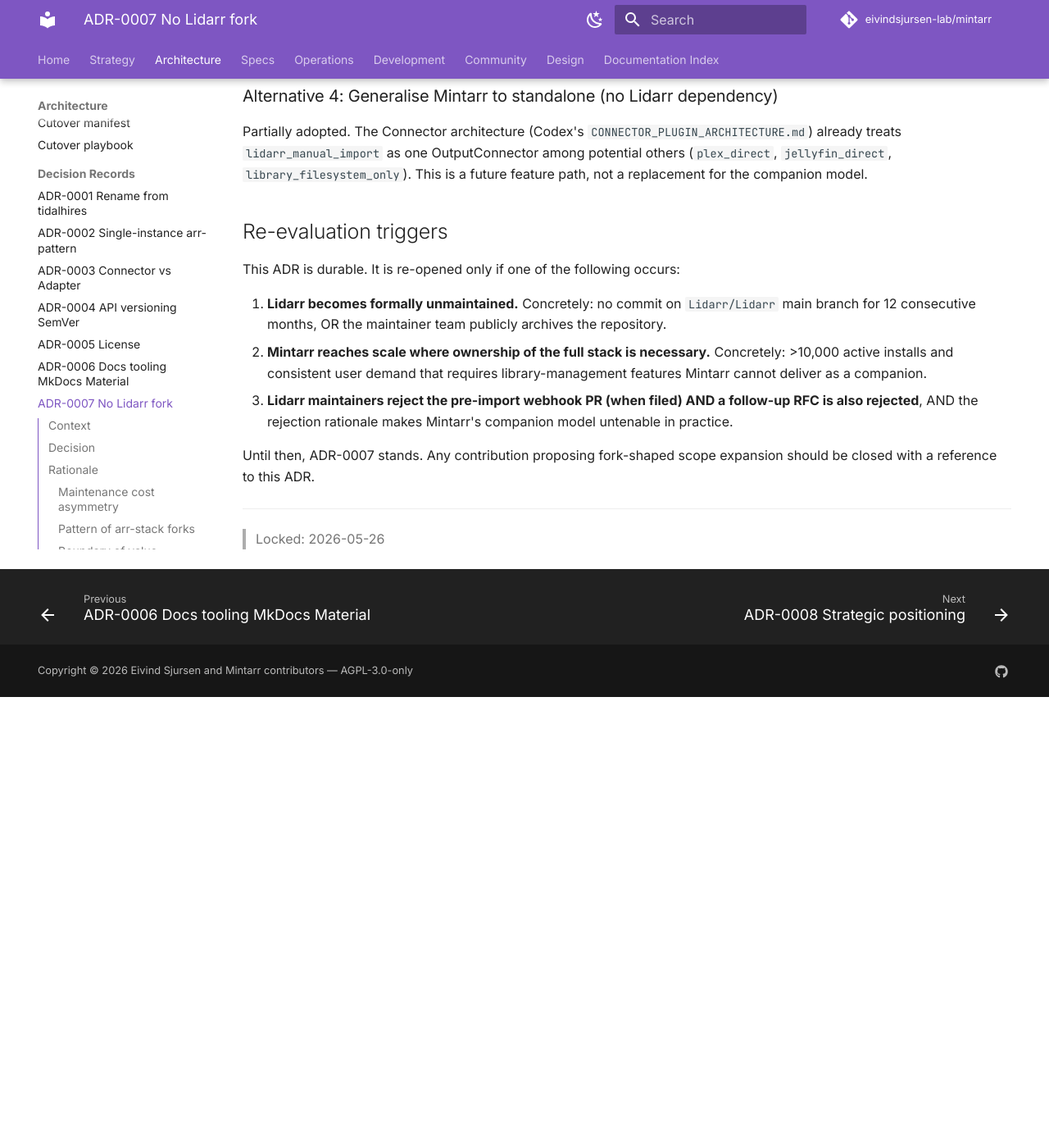
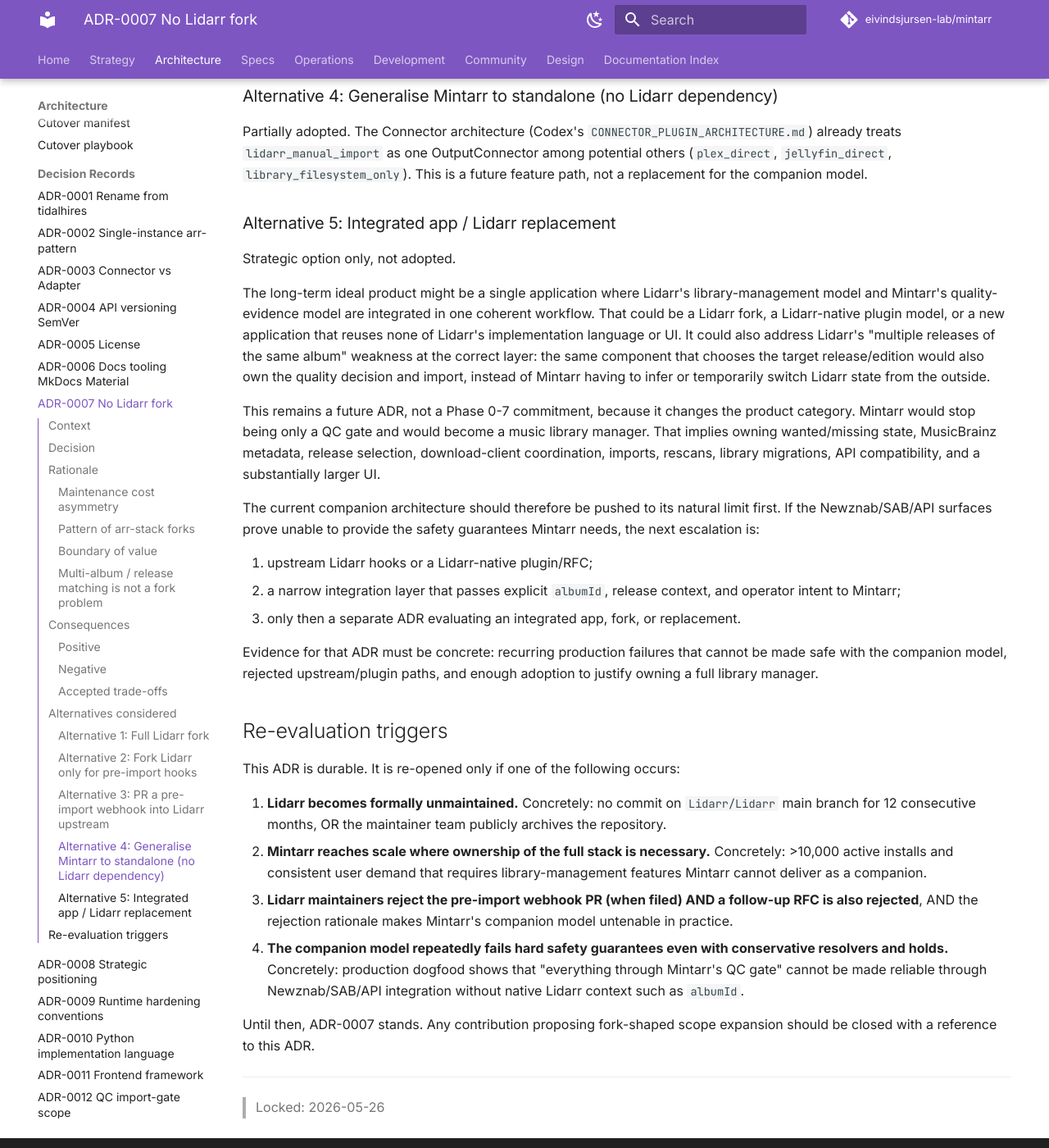
Before and after one commit to VectorOfDoubt/mintarr, an MkDocs documentation site: the page built from docs/architecture/adr/0007-no-lidarr-fork.md, in a window 1280 px wide and 1400 px high, scrolled down 3578 px. Shown: the whole window at 82% size. Built offline with MkDocs 1.6.1 and Material for MkDocs 9.7.7, drawn with Linux system fonts in a browser that asks for light colours; comment, search, counter and statistics services are not loaded; before the commit the page ends 4428 px from its top, so only the background shows below that.

Commit message:
docs: add integrated-app strategic option to adr-0007 (#160)
Codex-authored. Records "Alternative 5: integrated app / Lidarr
replacement" as a strategic option (not adopted now): a fork/native
plugin/replacement could own release-edition choice, quality decision,
and import in one layer — solving "multiple releases of the same album"
at the right layer — but changes the product category from QC gate to
full library manager.

Sets the escalation order (upstream hooks -> narrow albumId/context/
intent integration -> separate fork ADR) and adds re-evaluation trigger
#4: companion model repeatedly failing hard safety guarantees even with
conservative resolvers/holds. Ties directly to the #160 album-hold work.

Co-Authored-By: Codex <codex@openai.com>

```diff
--- a/docs/architecture/adr/0007-no-lidarr-fork.md
+++ b/docs/architecture/adr/0007-no-lidarr-fork.md
@@ -113,6 +113,38 @@ Deferred but not rejected. A small upstream PR adding a pre-import event hook wo
 
 Partially adopted. The Connector architecture (Codex's `CONNECTOR_PLUGIN_ARCHITECTURE.md`) already treats `lidarr_manual_import` as one OutputConnector among potential others (`plex_direct`, `jellyfin_direct`, `library_filesystem_only`). This is a future feature path, not a replacement for the companion model.
 
+### Alternative 5: Integrated app / Lidarr replacement
+
+Strategic option only, not adopted.
+
+The long-term ideal product might be a single application where Lidarr's
+library-management model and Mintarr's quality-evidence model are integrated in
+one coherent workflow. That could be a Lidarr fork, a Lidarr-native plugin model,
+or a new application that reuses none of Lidarr's implementation language or UI.
+It could also address Lidarr's "multiple releases of the same album" weakness at
+the correct layer: the same component that chooses the target release/edition
+would also own the quality decision and import, instead of Mintarr having to
+infer or temporarily switch Lidarr state from the outside.
+
+This remains a future ADR, not a Phase 0-7 commitment, because it changes the
+product category. Mintarr would stop being only a QC gate and would become a
+music library manager. That implies owning wanted/missing state, MusicBrainz
+metadata, release selection, download-client coordination, imports, rescans,
+library migrations, API compatibility, and a substantially larger UI.
+
+The current companion architecture should therefore be pushed to its natural
+limit first. If the Newznab/SAB/API surfaces prove unable to provide the safety
+guarantees Mintarr needs, the next escalation is:
+
+1. upstream Lidarr hooks or a Lidarr-native plugin/RFC;
+2. a narrow integration layer that passes explicit `albumId`, release context,
+   and operator intent to Mintarr;
+3. only then a separate ADR evaluating an integrated app, fork, or replacement.
+
+Evidence for that ADR must be concrete: recurring production failures that
+cannot be made safe with the companion model, rejected upstream/plugin paths, and
+enough adoption to justify owning a full library manager.
+
 ## Re-evaluation triggers
 
 This ADR is durable. It is re-opened only if one of the following occurs:
@@ -120,6 +152,7 @@ This ADR is durable. It is re-opened only if one of the following occurs:
 1. **Lidarr becomes formally unmaintained.** Concretely: no commit on `Lidarr/Lidarr` main branch for 12 consecutive months, OR the maintainer team publicly archives the repository.
 2. **Mintarr reaches scale where ownership of the full stack is necessary.** Concretely: >10,000 active installs and consistent user demand that requires library-management features Mintarr cannot deliver as a companion.
 3. **Lidarr maintainers reject the pre-import webhook PR (when filed) AND a follow-up RFC is also rejected**, AND the rejection rationale makes Mintarr's companion model untenable in practice.
+4. **The companion model repeatedly fails hard safety guarantees even with conservative resolvers and holds.** Concretely: production dogfood shows that "everything through Mintarr's QC gate" cannot be made reliable through Newznab/SAB/API integration without native Lidarr context such as `albumId`.
 
 Until then, ADR-0007 stands. Any contribution proposing fork-shaped scope expansion should be closed with a reference to this ADR.
 
```
